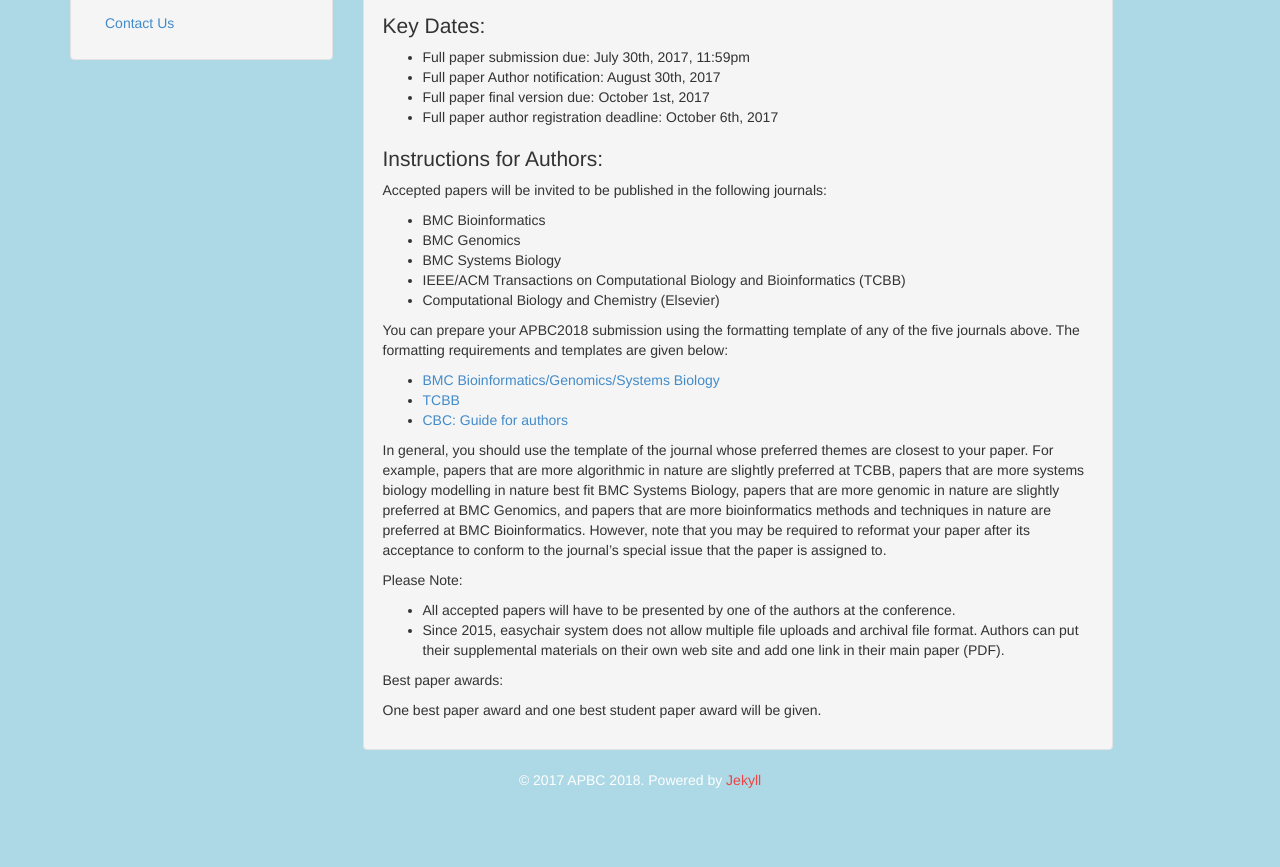
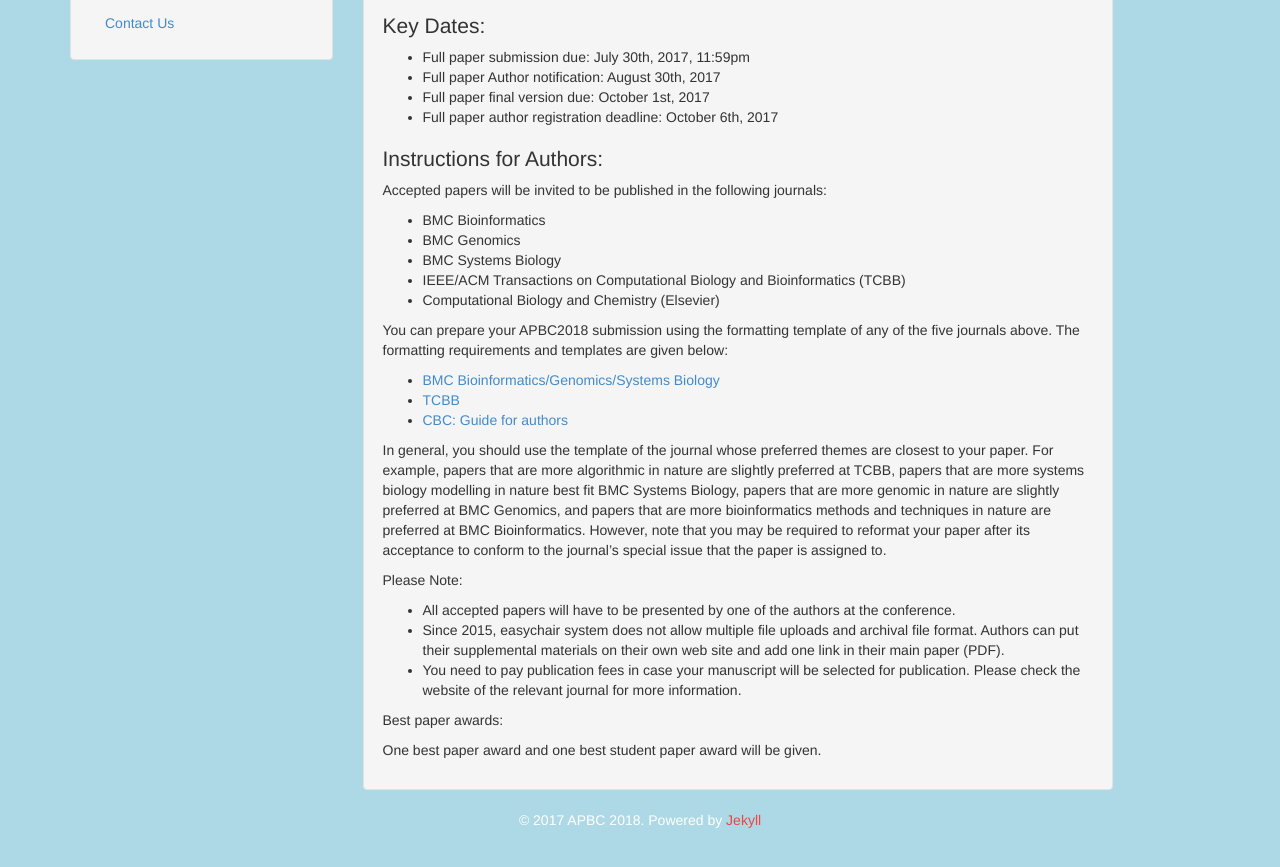
Before and after one commit to APBC2018/apbc2018.github.io, a Jekyll site: the page built from paper.md, in a window 1280 px wide and 900 px high, scrolled down 768 px. Shown: the top 867 px of the window. Built offline with Jekyll 4.4.1, drawn with Linux system fonts in a browser that asks for light colours; our own code applies the rules of GitHub Pages for plain Markdown files.

Commit message:
add notes for cfp

```diff
--- a/paper.md
+++ b/paper.md
@@ -49,6 +49,8 @@ Please Note:
 
 * All accepted papers will have to be presented by one of the authors at the conference.
 * Since 2015, easychair system does not allow multiple file uploads and archival file format. Authors can put their supplemental materials on their own web site and add one link in their main paper (PDF).
+* You need to pay publication fees in case your manuscript will be selected for publication. Please check the website of the relevant journal for more information.
+
 
 Best paper awards:
 
```
